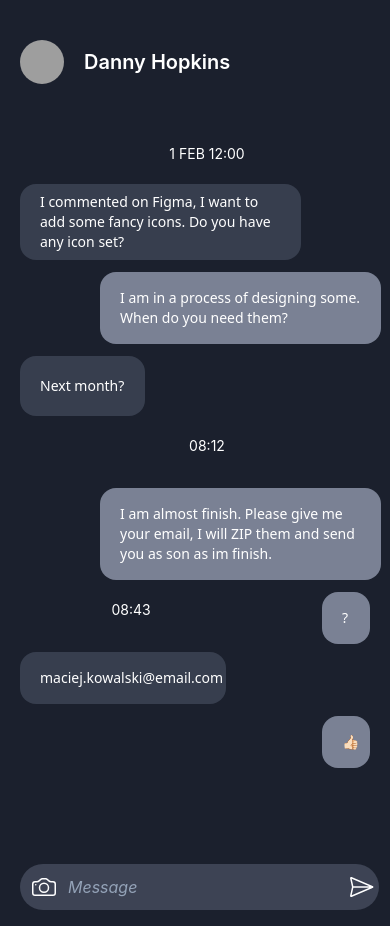
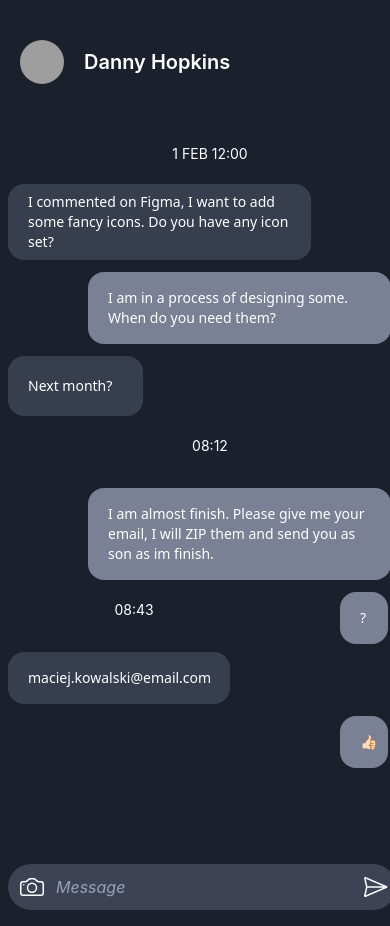
Before and after one commit to tarek421/chat-app, a React (Create React App) app: page / in a window 390 px wide. Shown: the top 926 px of the page. Built offline with nearby package versions, Linux system fonts and the light colour scheme; grey boxes are pictures that could not be loaded.

Commit message:
responsive check

```diff
--- a/src/App.js
+++ b/src/App.js
@@ -4,19 +4,22 @@ function App() {
   return (
     <div className="bg-gradient-to-r from-[#7C808C] to-[#4E5158] text-white h-full w-full sm:py-10">
       <div className="container">
-        <div id="iphone-13" className='transform sm:translate-x-1/4 md:translate-x-2/4 lg:translate-x-full pt-5 sm:w-[428px] h-[926px] bg-[#1B202D] sm:rounded-[50px] shadow-3xl'>
+        <div id="iphone-13" className='transform sm:translate-x-1/4 md:translate-x-2/4 lg:translate-x-full pt-5 min-w-[420px] min-h-full sm:w-[428px] h-[926px] bg-[#1B202D] sm:rounded-[50px] shadow-3xl'>
           <div div className='flex m-5 items-center' >
             <img className=' left-6 top-16 w-11 h-11 rounded-full' src="https://t4.ftcdn.net/jpg/03/64/21/11/360_F_364211147_1qgLVxv1Tcq0Ohz3FawUfrtONzz8nq3e.jpg" alt="" />
             <h2 className='ml-5 font-poppins normal-case font-semibold text-xl '>Danny Hopkins</h2>
           </div >
-          <div id="main" className='container px-2 mx-3 mt-10'>
+          <div id="main" className='container px-2 sm:mx-3 mt-10'>
             <h6 className='py-5 text-center font-normal text-sm'>1 FEB 12:00</h6>
+
             <div id="text-send" className='text-send py-2'>
               <p className='genarel-comment-style rounded-3xl'>I commented on Figma, I want to add some fancy icons. Do you have any icon set?</p>
             </div>
+
             <div id="text-reply" className='text-reply'>
               <p className='genarel-comment-style'>I am in a process of designing some. When do you need them?</p>
             </div>
+
             <div id="text-send" className='py-5 text-send w-1/3 mt-3'>
               <p className='genarel-comment-style rounded-3xl'>Next month?</p>
             </div>
```
Also changed, not shown: src/icon/camera.svg (deleted).
